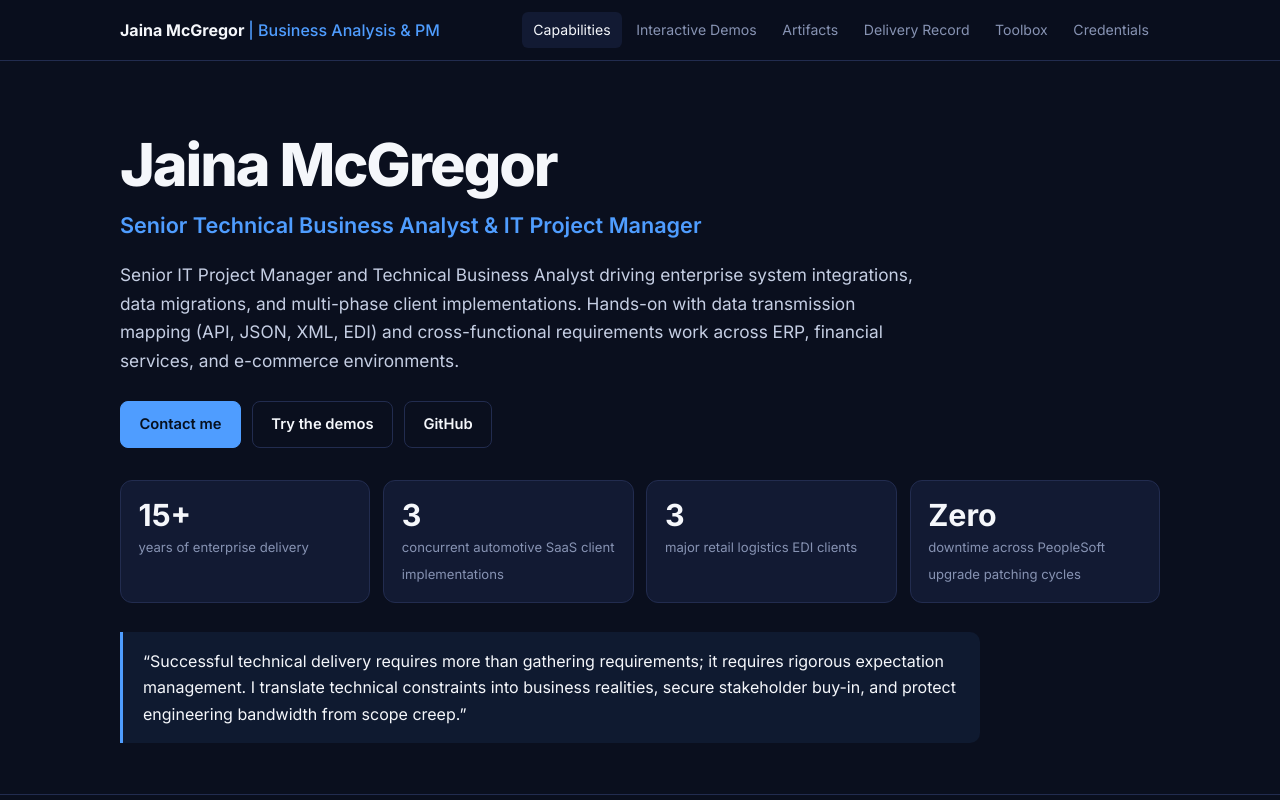
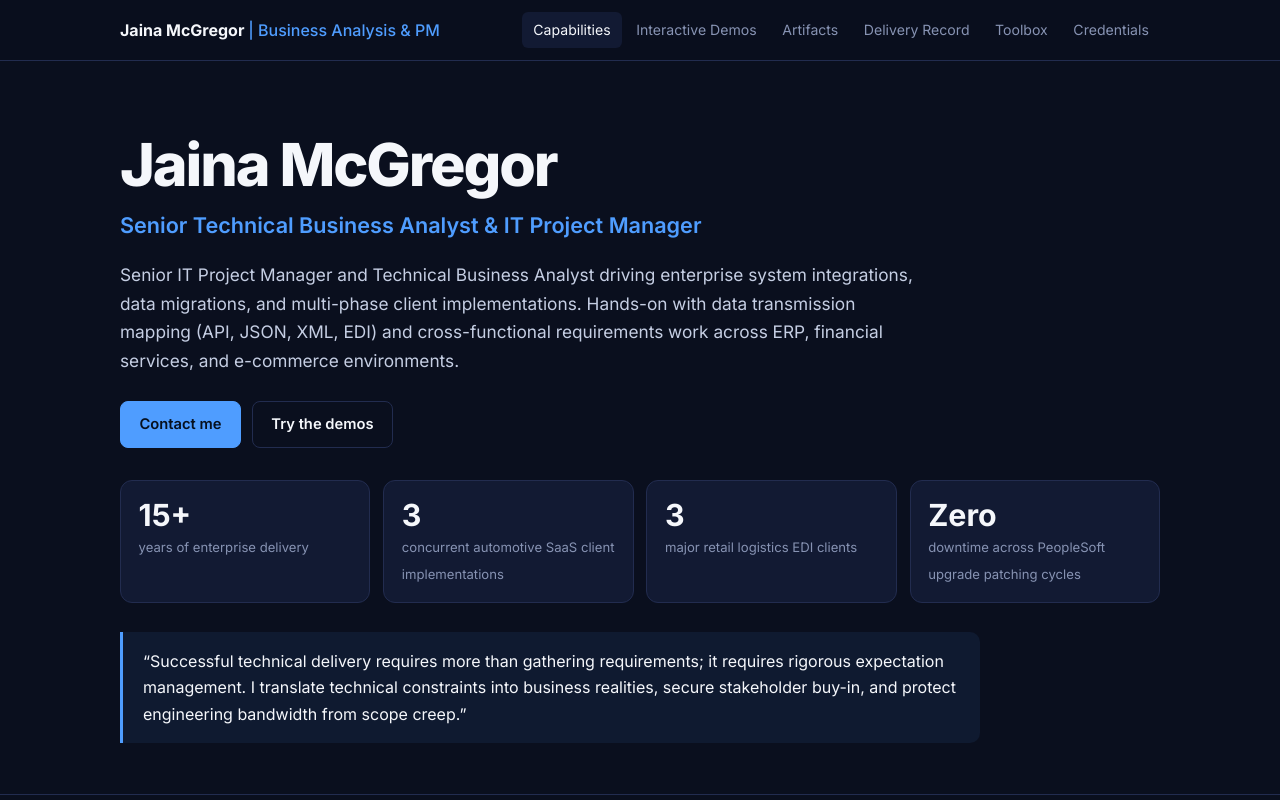
Before and after one commit to jkmcgregor/technical-ba, a plain HTML site: page index.html in a window 1280 px wide. Shown: the top 800 px of the page. Drawn offline with Linux system fonts and the light colour scheme.

Commit message:
Update index.html

```diff
--- a/index.html
+++ b/index.html
@@ -125,7 +125,6 @@ footer{border-top:1px solid var(--line);padding:2rem 0;text-align:center;color:v
       <div class="btns">
         <a class="btn" href="mailto:JainaMcGregor@gmail.com">Contact me</a>
         <a class="btn g" href="#demos">Try the demos</a>
-        <a class="btn g" href="https://github.com/jkmcgregor" target="_blank" rel="noopener noreferrer">GitHub</a>
       </div>
       <div class="stats">
         <div class="stat"><b data-n="15" data-s="+">0</b><span>years of enterprise delivery</span></div>
@@ -435,7 +434,7 @@ footer{border-top:1px solid var(--line);padding:2rem 0;text-align:center;color:v
 <footer>
   <div class="wrap">
     <p>Jaina McGregor &middot; Business Analysis &amp; PM</p>
-    <p style="margin-top:.5rem"><a href="mailto:JainaMcGregor@gmail.com">Email</a><a href="https://github.com/jkmcgregor" target="_blank" rel="noopener noreferrer">GitHub</a></p>
+    <p style="margin-top:.5rem"><a href="mailto:JainaMcGregor@gmail.com">Email</a></p>
   </div>
 </footer>
 
```
